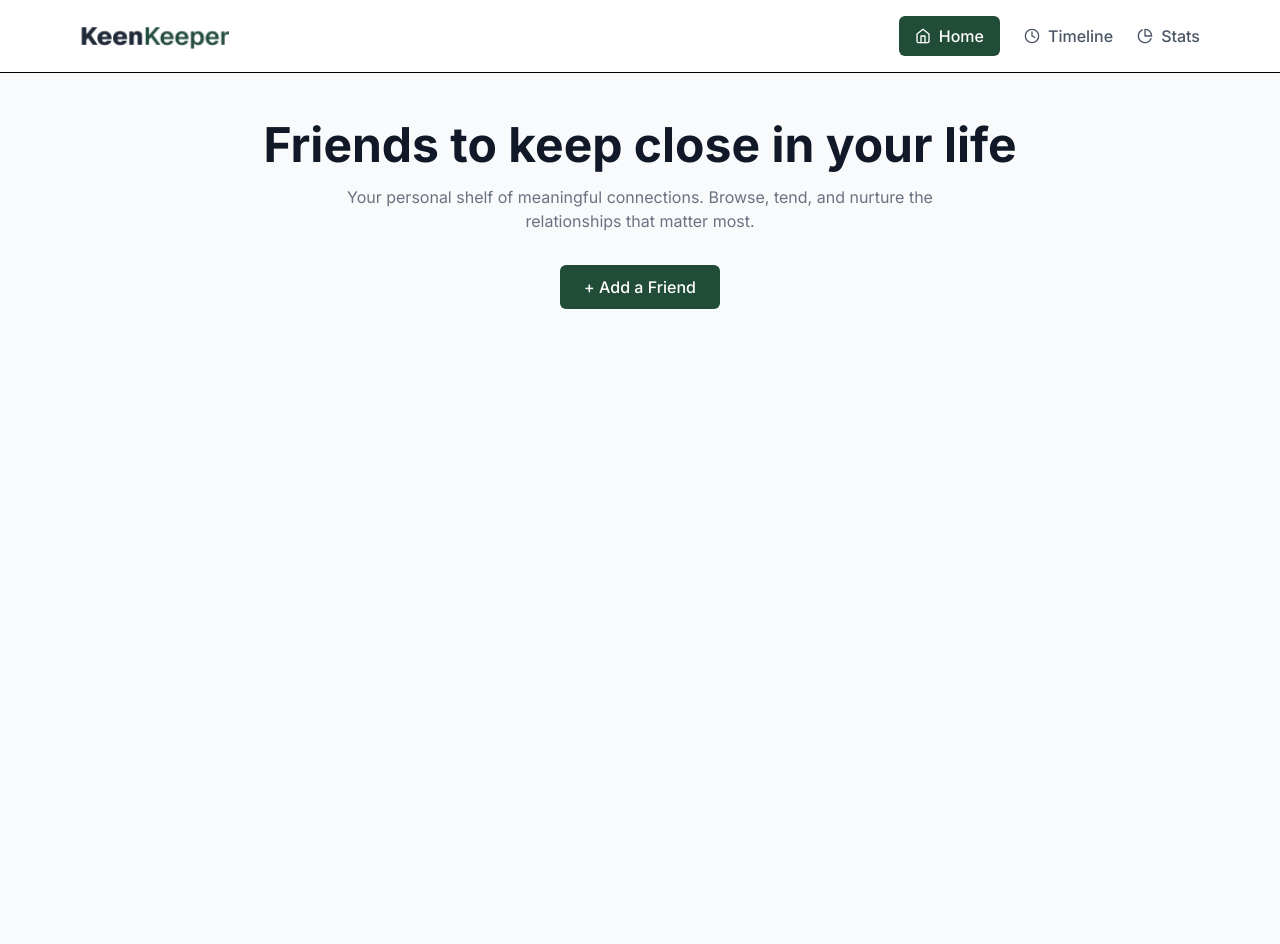
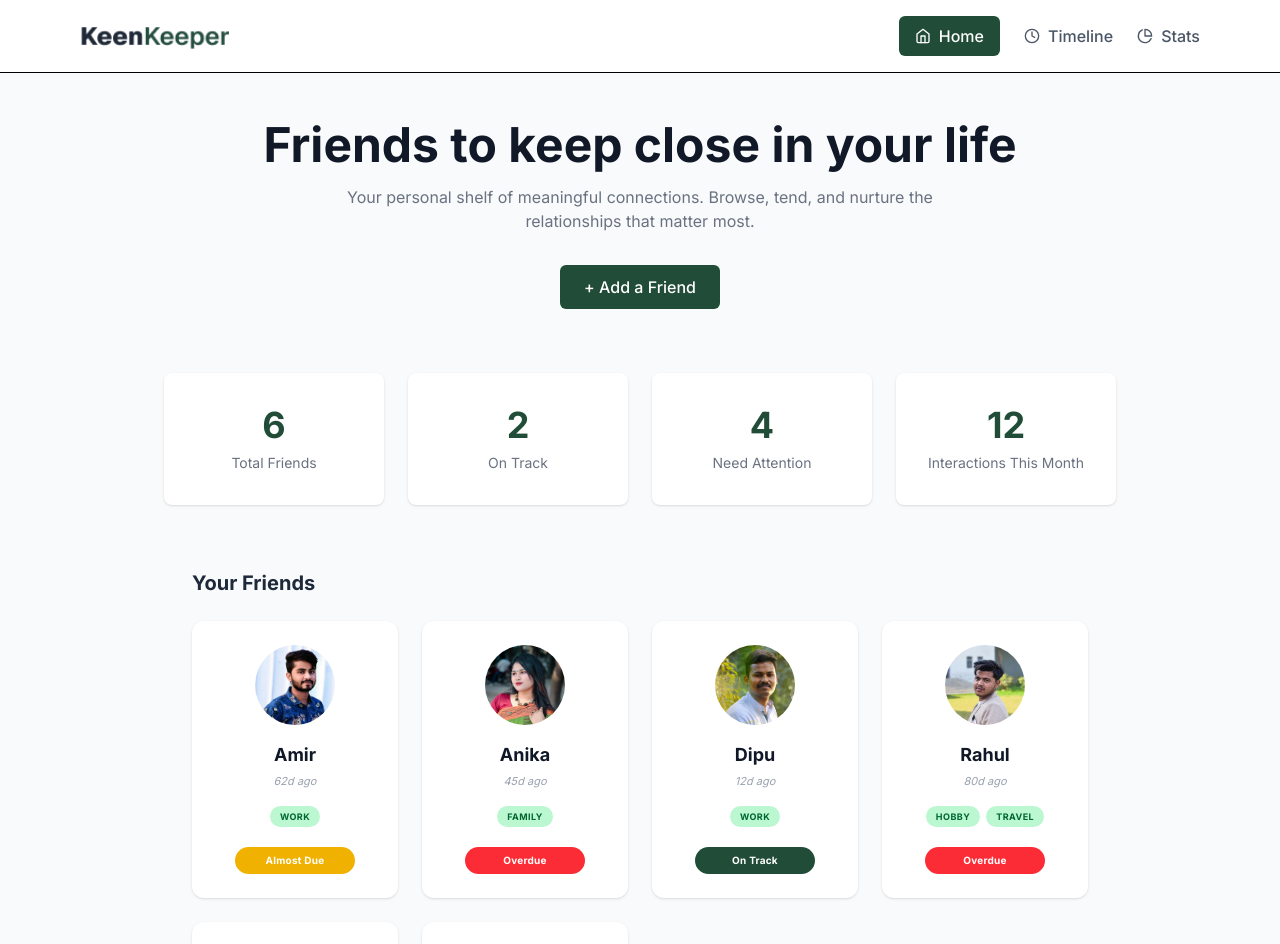
Before and after one commit to CoderRinku/KeenKeeper-Final, a Next.js app: page / in a window 1280 px wide. Shown: the top 944 px of the page. Built offline with nearby package versions, Linux system fonts and the light colour scheme.

Commit message:
Full home page create

```diff
--- a/src/app/page.js
+++ b/src/app/page.js
@@ -1,10 +1,24 @@
 import Link from "next/link";
+import Image from "next/image";
+import friendsData from "../data/friends.json";
 
 export default function Home() {
+
+  const totalFriends = friendsData.length;
+  const onTrackCount = friendsData.filter(f => f.status === "On Track").length;
+  const needAttentionCount = friendsData.filter(f => f.status !== "On Track").length;
+
+
+  const getStatusColor = (status) => {
+    if (status === "Overdue") return "bg-red-500 text-white";
+    if (status === "Almost Due") return "bg-yellow-500 text-white";
+    return "bg-[#214D38] text-white"; // On Track
+  };
+
   return (
-    <main className="max-w-6xl mx-auto px-4 py-12">
+    <main className="max-w-5xl mx-auto px-4 py-12">
 
-      {/* 1. Hero Section */}
+      {/*  Hero Section */}
       <div className="text-center mb-16">
         <h1 className="text-4xl md:text-5xl font-bold text-[#111827] mb-4">
           Friends to keep close in your life
@@ -17,6 +31,74 @@ export default function Home() {
         </button>
       </div>
 
+      {/* Summary Cards Section */}
+      <div className="flex flex-wrap justify-center gap-4 md:gap-6 mb-16">
+        <div className="bg-white rounded-lg py-8 px-4 w-[140px] md:w-[220px] text-center shadow-sm hover:shadow-md transition">
+          <h2 className="text-3xl md:text-4xl font-bold text-[#214D38] mb-2">{totalFriends}</h2>
+          <p className="text-gray-500 text-xs md:text-sm">Total Friends</p>
+        </div>
+
+        <div className="bg-white rounded-lg py-8 px-4 w-[140px] md:w-[220px] text-center shadow-sm hover:shadow-md transition">
+          <h2 className="text-3xl md:text-4xl font-bold text-[#214D38] mb-2">{onTrackCount}</h2>
+          <p className="text-gray-500 text-xs md:text-sm">On Track</p>
+        </div>
+
+        <div className="bg-white rounded-lg py-8 px-4 w-[140px] md:w-[220px] text-center shadow-sm hover:shadow-md transition">
+          <h2 className="text-3xl md:text-4xl font-bold text-[#214D38] mb-2">{needAttentionCount}</h2>
+          <p className="text-gray-500 text-xs md:text-sm">Need Attention</p>
+        </div>
+
+        <div className="bg-white rounded-lg py-8 px-4 w-[140px] md:w-[220px] text-center shadow-sm hover:shadow-md transition">
+          <h2 className="text-3xl md:text-4xl font-bold text-[#214D38] mb-2">12</h2>
+          <p className="text-gray-500 text-xs md:text-sm">Interactions This Month</p>
+        </div>
+      </div>
+
+      {/*Friends List Section */}
+      <div className="max-w-4xl mx-auto">
+        <h3 className="text-xl font-bold mb-6 text-gray-800">Your Friends</h3>
+
+        <div className="grid grid-cols-1 sm:grid-cols-2 md:grid-cols-4 gap-6">
+          {friendsData.map((friend) => (
+            <Link href={`/friend/${friend.id}`} key={friend.id}>
+              {/* REMOVED 'border' class here for cleaner look */}
+              <div className="bg-white rounded-xl p-6 flex flex-col items-center text-center shadow-sm hover:shadow-lg transition cursor-pointer h-full">
+
+                {/* Profile Picture */}
+                <div className="w-20 h-20 relative mb-4">
+                  <Image
+                    src={friend.picture}
+                    alt={friend.name}
+                    fill
+                    // REMOVED 'border' from image too
+                    className="rounded-full object-cover"
+                  />
+                </div>
+
+                {/* Name and Days */}
+                <h4 className="font-bold text-gray-900 text-lg">{friend.name}</h4>
+                <p className="text-gray-400 text-[11px] mt-1 mb-4 italic">{friend.days_since_contact}d ago</p>
+
+
+                <div className="flex flex-wrap justify-center gap-1.5 mb-5 mt-auto">
+                  {friend.tags.map((tag, index) => (
+                    <span key={index} className="bg-[#bbf7d0] text-green-800 text-[9px] px-2.5 py-1 rounded-full font-bold tracking-wider">
+                      {tag}
+                    </span>
+                  ))}
+                </div>
+
+                {/* Status Badge */}
+                <span className={`text-[10px] px-3 py-1.5 rounded-full font-bold tracking-wide w-full max-w-[120px] ${getStatusColor(friend.status)}`}>
+                  {friend.status}
+                </span>
+
+              </div>
+            </Link>
+          ))}
+        </div>
+      </div>
+
     </main>
   );
 }
```
